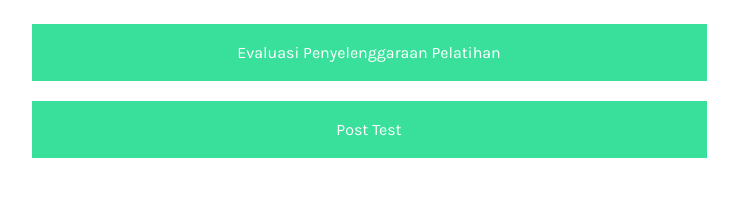
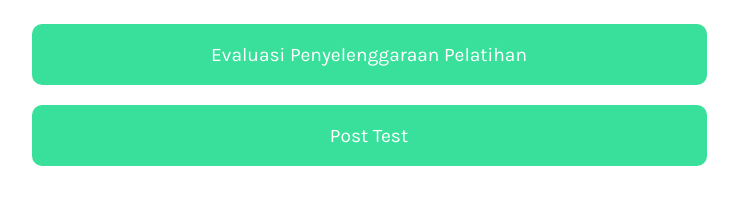
Before and after one commit to theroch1/diklatistimewa.github.io, a plain HTML site: page index.html in a window 1280 px wide. Shown: the part 233-438 px from the top of the page, without its empty margins (271-1009 px from the left). Drawn offline with nearby package versions, Linux system fonts and the light colour scheme.

Commit message:
update style.css
tambah font dan radius

```diff
--- a/style.css
+++ b/style.css
@@ -45,9 +45,10 @@ body{
     margin-bottom: 20px;
     padding: 17px;
     text-decoration: none;
-    font-size: 1rem;
+    font-size: 1.2rem;
     transition: all .25s cubic-bezier(.08,.59,.29,.99);
     border: solid var(--accentColor) 2px;
+    border-radius: 10px;
 }
 
 .link:hover{
```
